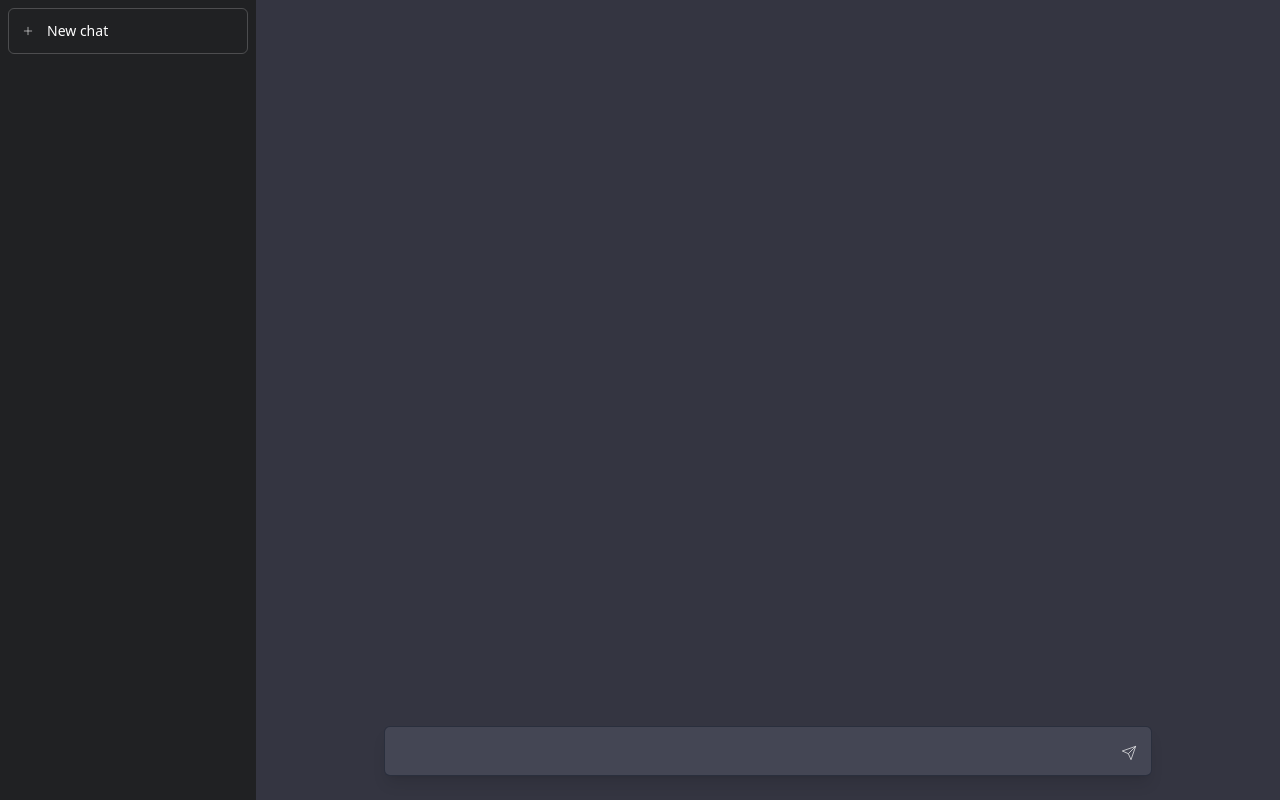
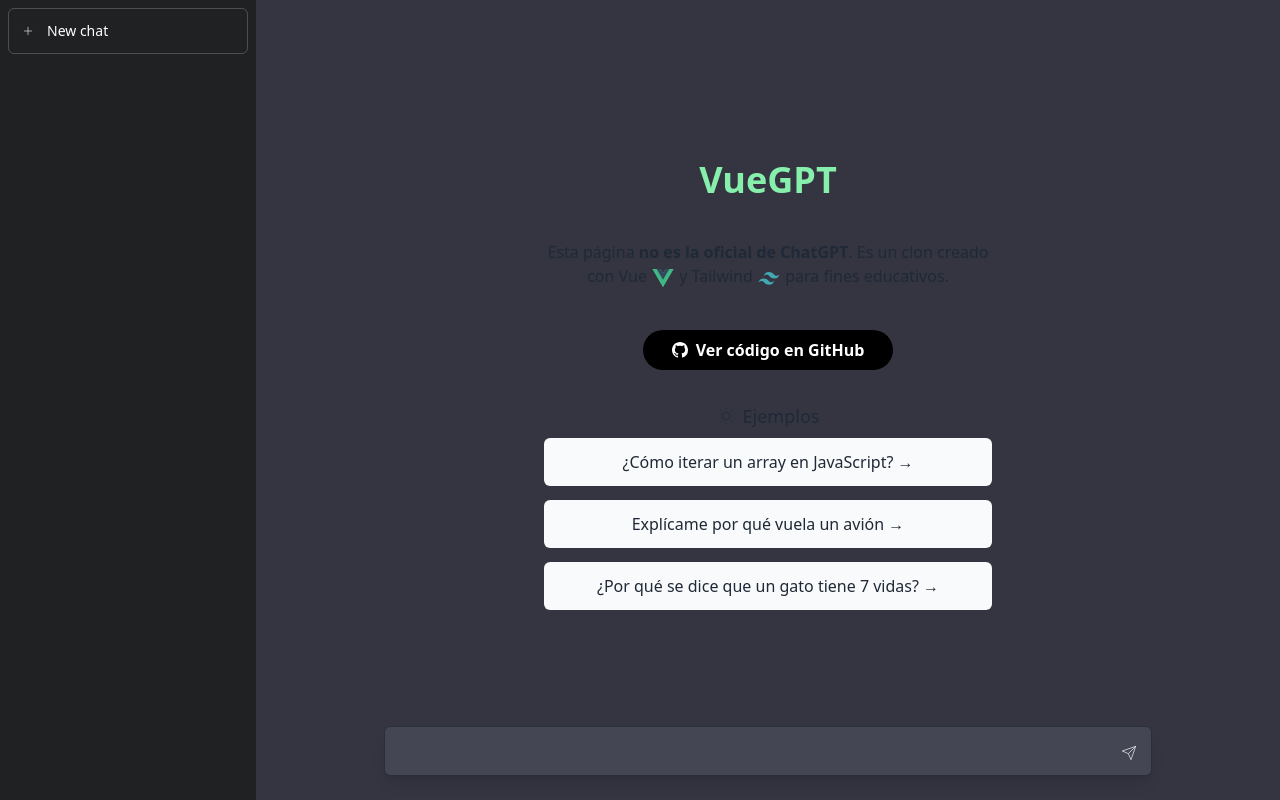
Before and after one commit to Ameth/chatgpt-clone, a Vue app: page / in a window 1280 px wide. Built offline with nearby package versions, Linux system fonts and the light colour scheme.

Commit message:
Add Welcome component

```diff
--- a/package.json
+++ b/package.json
@@ -9,6 +9,7 @@
     "preview": "vite preview"
   },
   "dependencies": {
+    "@formkit/auto-animate": "^1.0.0-beta.6",
     "@vitejs/plugin-vue-jsx": "^3.0.0",
     "pinia": "^2.0.30",
     "vue": "^3.2.45",
--- a/src/App.vue
+++ b/src/App.vue
@@ -1,8 +1,11 @@
 <script setup>
 // import { RouterView } from 'vue-router'
 import Layout from '@/pages/Layout.vue'
+import Chat from '@/components/Chat.vue'
 </script>
 
 <template>
-  <Layout />
+  <Layout>
+    <Chat />
+  </Layout>
 </template>
--- a/src/components/Chat.vue
+++ b/src/components/Chat.vue
@@ -3,18 +3,25 @@
 import ChatForm from '@/components/ChatForm.vue'
 import { storeToRefs } from "pinia"
 import { useMessageStore } from '@/store/messages'
+import Welcome from './Welcome.vue'
 
 const messageStore = useMessageStore()
 
 const { messages } = storeToRefs(messageStore)
 
-// const messages = []
+const valid = false
 </script>
 
 <template>
     <div class="flex flex-col h-full flex-1 pl-64">
-        <main>
-            <Mensaje :messages="messages" />
+        <main class="relative w-full">
+            <div v-if="valid" className='flex-1 overflow-hidden'>
+                <div className='h-full overflow-auto'>
+                    <Mensaje :messages="messages" />
+                    <div className='flex-shrink-0 w-full h-32 md:h-48 bg-gptgray' />
+                </div>
+            </div>
+            <Welcome v-else />
         </main>
         <ChatForm />
     </div>
--- a/src/components/Icons.jsx
+++ b/src/components/Icons.jsx
@@ -281,3 +281,57 @@
     </svg>
   )
 }
+
+export function VueIcon({ className }) {
+  return (
+    <svg
+      class={className}
+      viewBox='0 0 32 32'
+      xmlns='http://www.w3.org/2000/svg'
+    >
+      <title>Vue logo</title>
+      <path
+        d='M24.4,3.925H30L16,28.075,2,3.925H12.71L16,9.525l3.22-5.6Z'
+        style='fill:#41b883'
+      />
+      <path
+        d='M2,3.925l14,24.15L30,3.925H24.4L16,18.415,7.53,3.925Z'
+        style='fill:#41b883'
+      />
+      <path
+        d='M7.53,3.925,16,18.485l8.4-14.56H19.22L16,9.525l-3.29-5.6Z'
+        style='fill:#35495e'
+      />
+    </svg>
+  )
+}
+
+export function TailwindLogo({ className }) {
+  return (
+    <svg
+      class={className}
+      viewBox='0 0 32 32'
+      xmlns='http://www.w3.org/2000/svg'
+    >
+      <title>Tailwind logo</title>
+      <path
+        d='M9,13.7q1.4-5.6,7-5.6c5.6,0,6.3,4.2,9.1,4.9q2.8.7,4.9-2.1-1.4,5.6-7,5.6c-5.6,0-6.3-4.2-9.1-4.9Q11.1,10.9,9,13.7ZM2,22.1q1.4-5.6,7-5.6c5.6,0,6.3,4.2,9.1,4.9q2.8.7,4.9-2.1-1.4,5.6-7,5.6c-5.6,0-6.3-4.2-9.1-4.9Q4.1,19.3,2,22.1Z'
+        style='fill:#44a8b3'
+      />
+    </svg>
+  )
+}
+
+export function GitHubIcon({ className = 'w-6 h-6' }) {
+  return (
+    <svg
+      className={className}
+      width='16'
+      height='16'
+      fill='currentColor'
+      viewBox='0 0 16 16'
+    >
+      <path d='M8 0C3.58 0 0 3.58 0 8c0 3.54 2.29 6.53 5.47 7.59.4.07.55-.17.55-.38 0-.19-.01-.82-.01-1.49-2.01.37-2.53-.49-2.69-.94-.09-.23-.48-.94-.82-1.13-.28-.15-.68-.52-.01-.53.63-.01 1.08.58 1.23.82.72 1.21 1.87.87 2.33.66.07-.52.28-.87.51-1.07-1.78-.2-3.64-.89-3.64-3.95 0-.87.31-1.59.82-2.15-.08-.2-.36-1.02.08-2.12 0 0 .67-.21 2.2.82.64-.18 1.32-.27 2-.27.68 0 1.36.09 2 .27 1.53-1.04 2.2-.82 2.2-.82.44 1.1.16 1.92.08 2.12.51.56.82 1.27.82 2.15 0 3.07-1.87 3.75-3.65 3.95.29.25.54.73.54 1.48 0 1.07-.01 1.93-.01 2.2 0 .21.15.46.55.38A8.012 8.012 0 0 0 16 8c0-4.42-3.58-8-8-8z' />
+    </svg>
+  )
+}
--- /dev/null
+++ b/src/components/Welcome.vue
@@ -0,0 +1,50 @@
+<script setup>
+import { SunIcon, VueIcon, GitHubIcon, TailwindLogo } from './Icons'
+
+const EXAMPLES = [
+    '¿Cómo iterar un array en JavaScript?',
+    'Explícame por qué vuela un avión',
+    '¿Por qué se dice que un gato tiene 7 vidas?'
+]
+
+const sendPrompt = ({ promt }) => {
+    console.log(promt)
+}
+
+</script>
+
+<template>
+    <section class="flex justify-center w-full m-auto">
+        <div
+            className='w-full px-6 text-gray-800 md:max-w-2xl lg:max-w-3xl md:h-full md:flex md:flex-col dark:text-gray-100'>
+            <h1
+                className='text-4xl font-semibold text-center mt-6 sm:mt-[20vh] ml-auto mr-auto mb-10 flex gap-2 items-center justify-center text-green-300'>
+                VueGPT
+            </h1>
+
+            <p className='block max-w-md m-auto mb-10 text-center align-middle'>
+                Esta página <strong>no es la oficial de ChatGPT</strong>. Es un clon creado con Vue
+                <VueIcon className="inline-block w-6 h-6" /> y Tailwind
+                <TailwindLogo className="inline-block w-6 h-6" /> para fines educativos.
+            </p>
+
+            <div className='flex max-w-xl m-auto gap-x-2'>
+                <a className='flex items-center justify-center w-[250px] p-2 font-bold text-white bg-black rounded-full gap-x-2 hover:bg-black/50 '
+                    href='https://github.com/ameth/chatgpt-clone'>
+                    <GitHubIcon className='w-6 h-6' /> Ver código en GitHub
+                </a>
+            </div>
+
+            <h3 className='flex items-center justify-center mt-8 mb-2 text-lg gap-x-2'>
+                <SunIcon />Ejemplos
+            </h3>
+
+            <ul className='flex flex-col gap-3.5 w-full sm:max-w-md m-auto'>
+                <button v-for="(item, index) in EXAMPLES" :key="index" @click="sendPrompt({ promt: item })"
+                    class='w-full p-3 rounded-md bg-gray-50 dark:bg-white/5 hover:bg-gray-200 dark:hover:bg-gray-900'>
+                    {{ item }} →
+                </button>
+            </ul>
+        </div>
+    </section>
+</template>
--- a/src/pages/Layout.vue
+++ b/src/pages/Layout.vue
@@ -1,11 +1,10 @@
 <script setup>
 import Aside from '../components/Aside.vue'
-import Chat from '../components/Chat.vue'
 </script>
 
 <template>
     <div class="w-full relative bg-gptgray h-screen">
         <Aside />
-        <Chat />
+        <slot />
     </div>
 </template>
```
Also changed, not shown: 1 other file (tests, documents, lock files or other folders).
